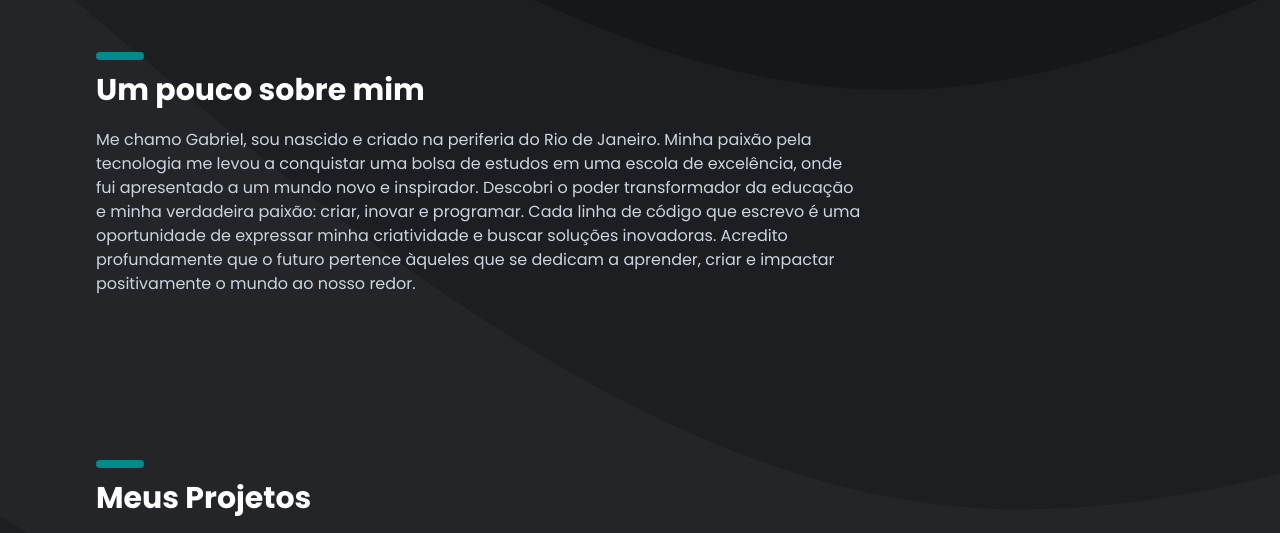
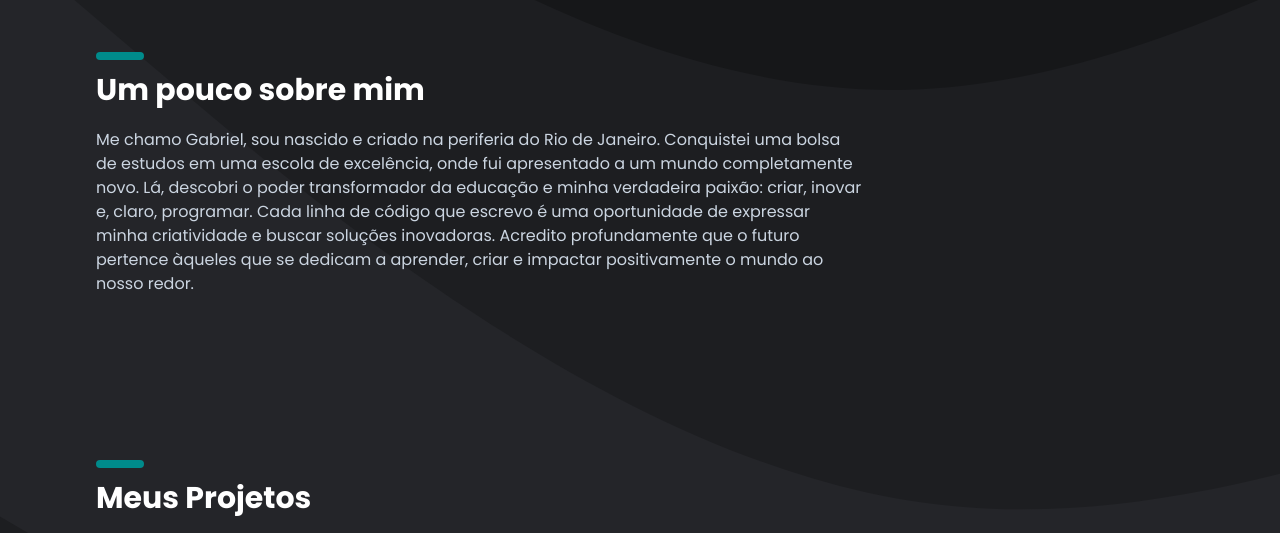
Before and after one commit to rdsgabriel/portfolio, a website: page index.html in a window 1280 px wide. Shown: the part 780-1313 px from the top of the page. Drawn offline with Linux system fonts and the light colour scheme.

Commit message:
about me | update

```diff
--- a/index.html
+++ b/index.html
@@ -99,7 +99,7 @@
             <section class="w-full">
                 <p class="secondary-title dark:text-white">Um pouco sobre mim</p>
                 <p class="section-paragraph dark:text-secondary">
-                    Me chamo Gabriel, sou nascido e criado na periferia do Rio de Janeiro. Minha paixão pela tecnologia me levou a conquistar uma bolsa de estudos em uma escola de excelência, onde fui apresentado a um mundo novo e inspirador. Descobri o poder transformador da educação e minha verdadeira paixão: criar, inovar e programar.
+                    Me chamo Gabriel, sou nascido e criado na periferia do Rio de Janeiro. Conquistei uma bolsa de estudos em uma escola de excelência, onde fui apresentado a um mundo completamente novo. Lá, descobri o poder transformador da educação e minha verdadeira paixão: criar, inovar e, claro, programar.
 Cada linha de código que escrevo é uma oportunidade de expressar minha criatividade e buscar soluções inovadoras. Acredito profundamente que o futuro pertence àqueles que se dedicam a aprender, criar e impactar positivamente o mundo ao nosso redor.
                 </p>
             </section>
```
